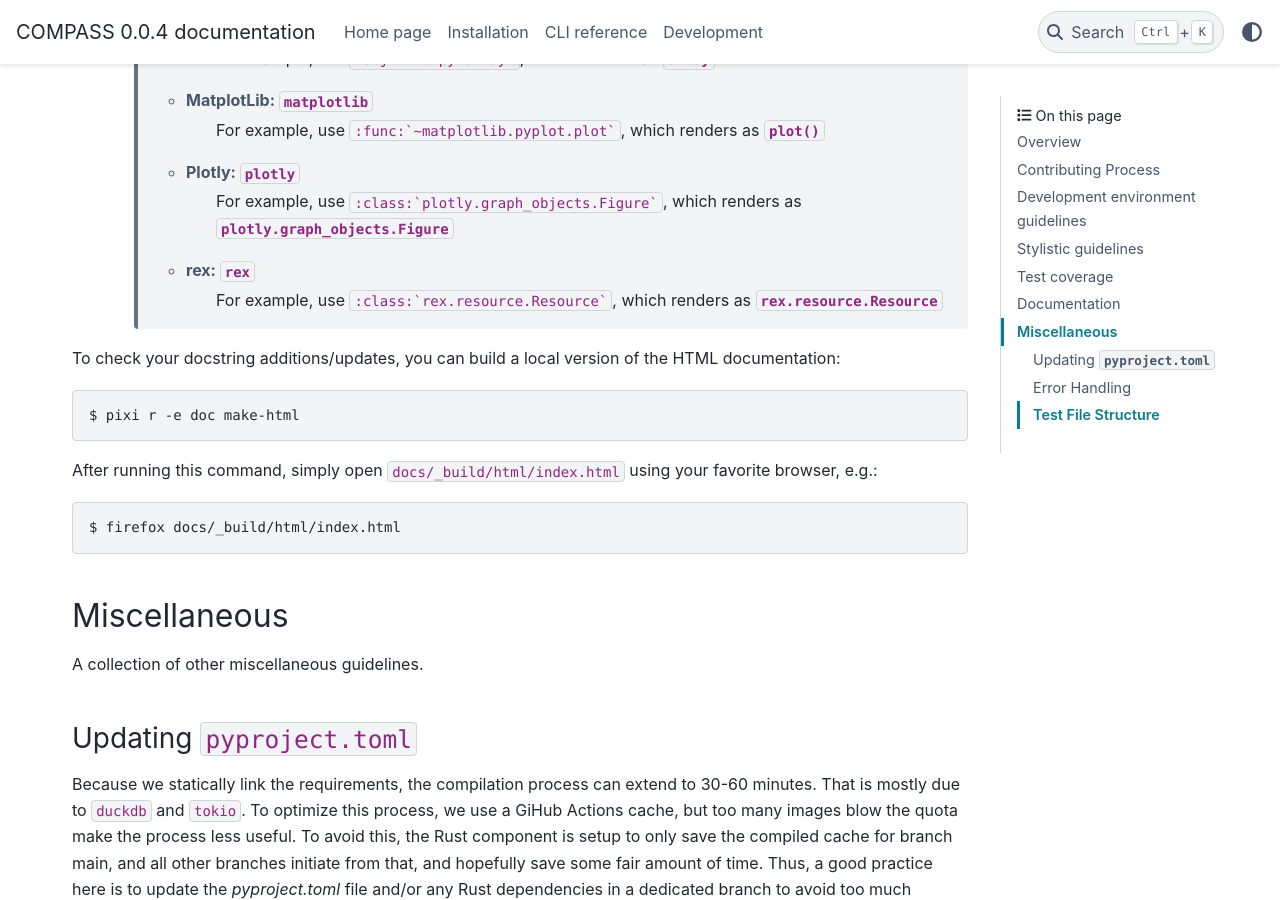
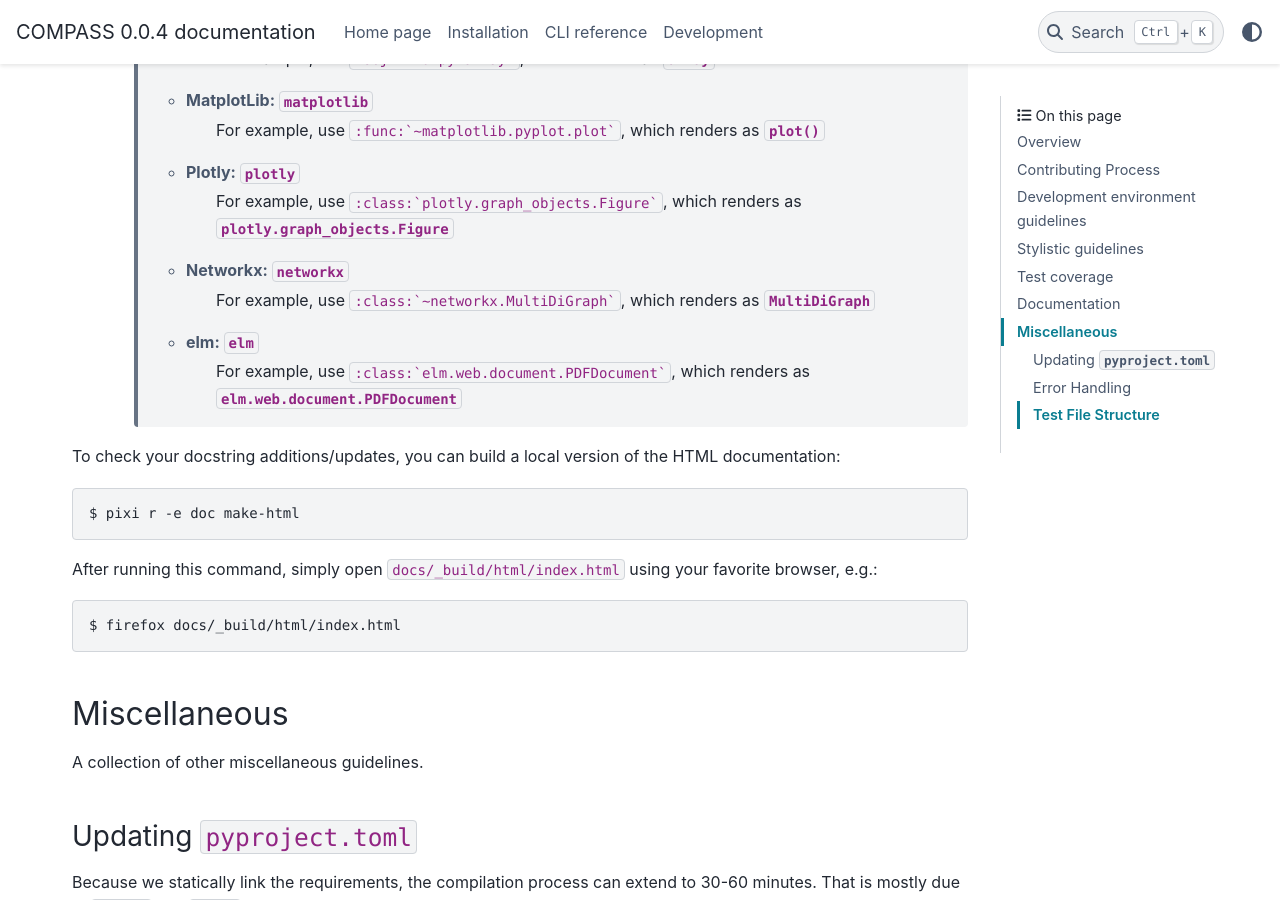
Before and after one commit to NREL/COMPASS, a Sphinx documentation site: the page built from docs/source/dev/README.rst, in a window 1280 px wide and 900 px high, scrolled down 3662 px. Built offline with Sphinx 7.4.7 and the PyData theme 0.15.4, drawn with Linux system fonts in a browser that asks for light colours; pages that are not in the unit, such as notebooks, are missing from menus; the version number is read from the project's files by our own code.

Commit message:
Add elm intersphinx mapping

````diff
--- a/docs/source/conf.py
+++ b/docs/source/conf.py
@@ -67,6 +67,7 @@
     "sqlalchemy": ("https://docs.sqlalchemy.org/en/20/", None),
     "psycopg": ("https://www.psycopg.org/psycopg3/docs", None),
     "plotly": ("https://plotly.com/python-api-reference", None),
+    "elm": ("https://nrel.github.io/elm", None),
 }
 
 # Add any paths that contain templates here, relative to this directory.
--- a/docs/source/dev/README.rst
+++ b/docs/source/dev/README.rst
@@ -166,8 +166,10 @@
             For example, use ``:func:`~matplotlib.pyplot.plot```, which renders as :func:`~matplotlib.pyplot.plot`
         * Plotly: ``plotly``
             For example, use ``:class:`plotly.graph_objects.Figure```, which renders as :class:`plotly.graph_objects.Figure`
-        * rex: ``rex``
-            For example, use ``:class:`rex.resource.Resource```, which renders as :class:`rex.resource.Resource`
+        * Networkx: ``networkx``
+            For example, use ``:class:`~networkx.MultiDiGraph```, which renders as :class:`~networkx.MultiDiGraph`
+        * elm: ``elm``
+            For example, use ``:class:`elm.web.document.PDFDocument```, which renders as :class:`elm.web.document.PDFDocument`
 
 
 To check your docstring additions/updates, you can build a local version of the HTML documentation::
````
